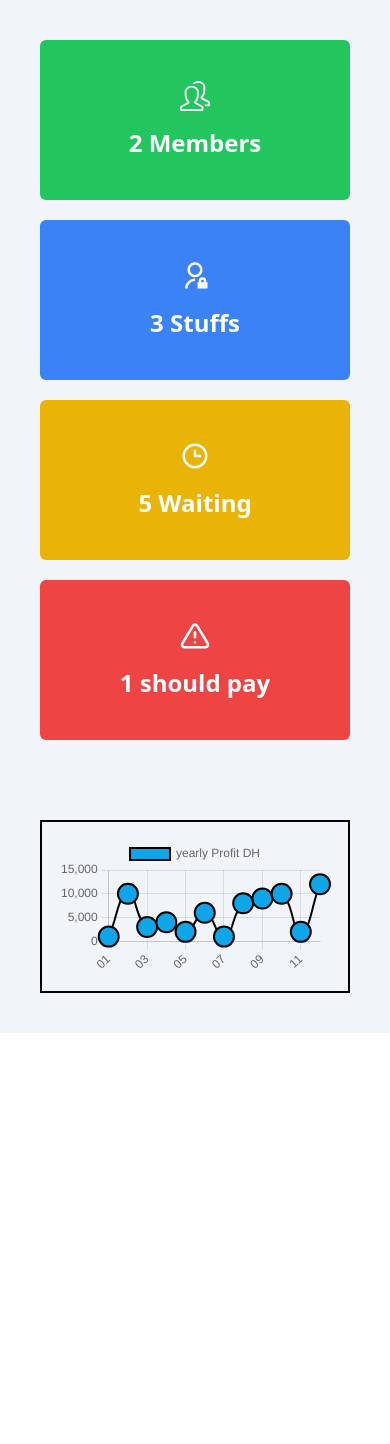
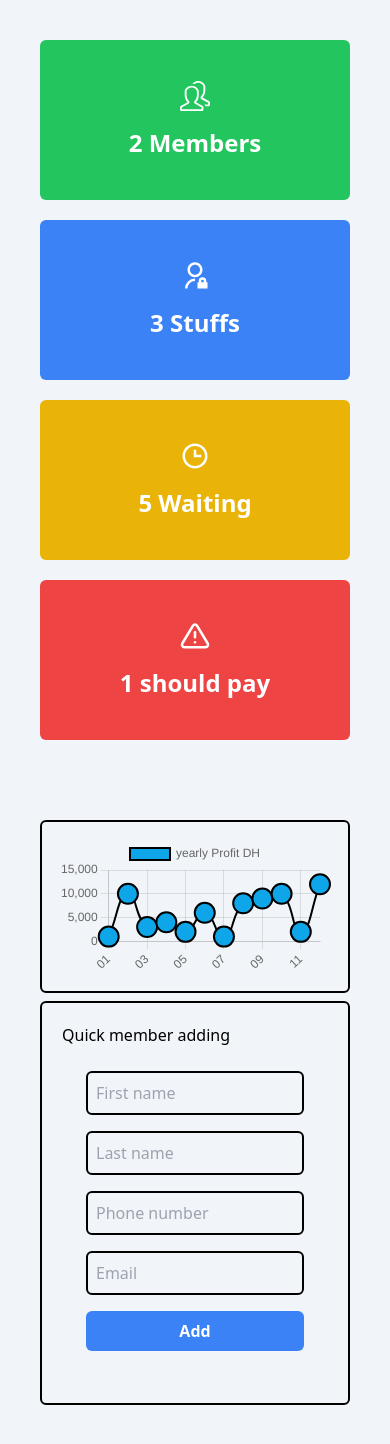
Before and after one commit to mustaphachqoubi/gym_management_system, a React (Vite) app: page / in a window 390 px wide. Before the commit the page ends 1033 px from the top, so only its background shows below. Built offline with nearby package versions, Linux system fonts and the light colour scheme.

Commit message:
added quick adding form with responsivniss

```diff
--- a/src/pages/Home.jsx
+++ b/src/pages/Home.jsx
@@ -41,7 +41,7 @@ const Home = () => {
     ],
   };
   return (
-    <div className="h-full md:h-screen">
+    <div className="h-full">
       <div className="flex flex-col md:flex-row items-center p-10 gap-5">
         <div className="bg-green-500 hover:bg-green-700 text-white w-full h-40 flex flex-col justify-center items-center text-2xl font-bold rounded-md gap-4 text-center cursor-pointer">
           <div className="text-3xl">
@@ -69,15 +69,54 @@ const Home = () => {
         </div>
       </div>
 
-      <div className="flex justify-between items-cener p-10">
-        <div className="flex flex-col md:flex-row justify-between items-center gap-6 overflow-hidden">
-          <div className="border-2 border-black flex justify-center items-center p-4 w-full md:w-[100vh] md:h-[50vh]">
+      <div className="flex justify-between items-cener p-10 ">
+        <div className="flex flex-wrap w-full gap-2">
+          <div className="rounded-md border-2 border-black flex justify-center items-center p-4 w-full md:w-[49%] ">
             <Line data={state} />
           </div>
-          {/* <div className="flex flex-col">
-              <div>one</div>
-              <div>one</div>
-          </div> */}
+
+          <div className="flex w-full md:w-[49%] md:h-[60vh]">
+            <div className="border-2 border-black w-full mb-2 p-5 rounded-md h-full">
+              <h3>Quick member adding</h3>
+
+              <form action="" className=" flex flex-col">
+                <div className="flex flex-wrap gap-4 p-6">
+                  <input
+                    type="text"
+                    name=""
+                    id=""
+                    placeholder="First name"
+                    className="border-2 border-black p-2 bg-slate-100 rounded-md w-full"
+                  />
+                  <input
+                    type="text"
+                    name=""
+                    id=""
+                    placeholder="Last name"
+                    className="border-2 border-black p-2 bg-slate-100 rounded-md w-full"
+                  />
+                  <input
+                    type="text"
+                    name=""
+                    id=""
+                    placeholder="Phone number"
+                    className="border-2 border-black p-2 bg-slate-100 rounded-md w-full"
+                  />
+                  <input
+                    type="text"
+                    name=""
+                    id=""
+                    placeholder="Email"
+                    className="border-2 border-black p-2 bg-slate-100 rounded-md w-full"
+                  />
+                <div className="bg-blue-500 w-full md:w-20 h-10 font-bold flex justify-center items-center text-white rounded-md hover:bg-blue-700 cursor-pointer">
+                  <button>Add</button>
+                </div>
+                </div>
+
+              </form>
+            </div>
+          </div>
         </div>
       </div>
     </div>
```
